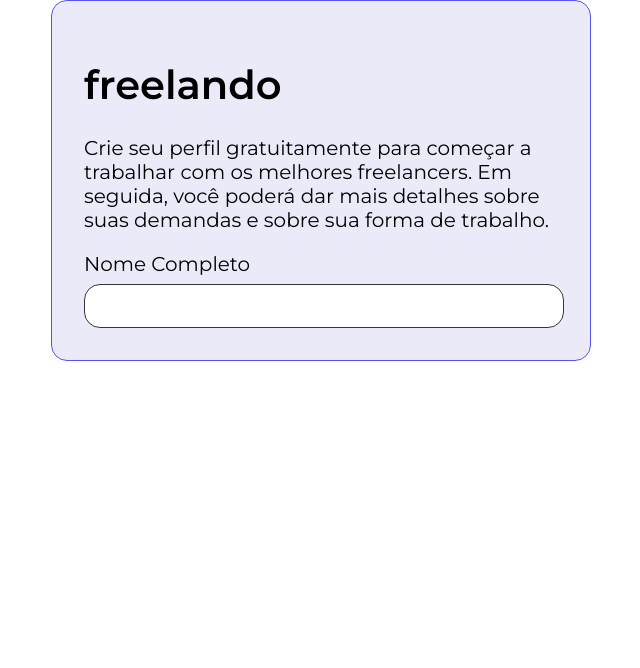
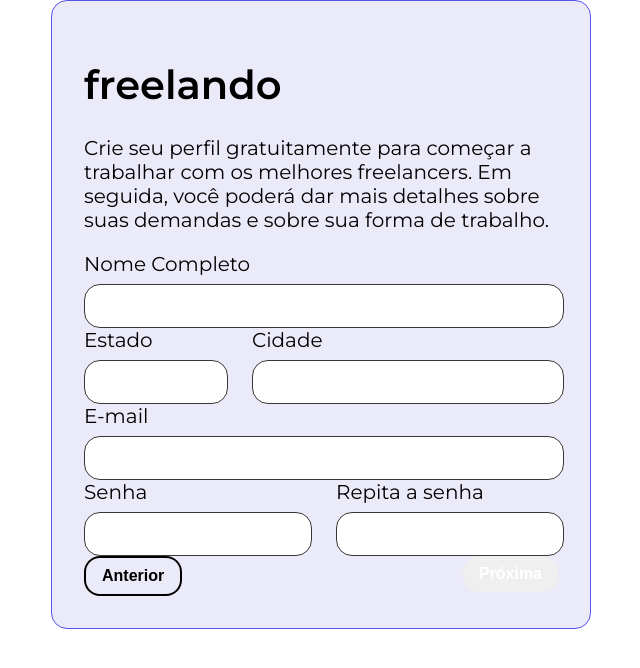
Before and after one commit to PedroPassos081/freelando, a React (Create React App) app: page / in a window 1280 px wide. Shown: the top 668 px of the page, without its empty margins (319-959 px from the left). Built offline with nearby package versions, Linux system fonts and the light colour scheme.

Commit message:
Adicionando todos os campos do projeto

```diff
--- a/src/App.js
+++ b/src/App.js
@@ -6,6 +6,7 @@ import { Estilos } from "./components/EstilosGlobais/Estilos";
 import ProvedorTema from "./components/ProvedorTema";
 import Rodape from "./components/Rodape";
 import Tipografia from "./components/Tipografia";
+import Botao from "./components/Botao";
 
 
 function App() {
@@ -15,7 +16,7 @@ function App() {
       <Cabecalho />
       <Container>
         <Row justify="center">
-          <Col lg={6}>
+          <Col lg={6} md={8} sm={12}>
             <Card >
               <Tipografia variante='h1' componente='h1'>
                 freelando
@@ -23,7 +24,46 @@ function App() {
               <Tipografia variante='body' componente='body'>
                 Crie seu perfil gratuitamente para começar a trabalhar com os melhores freelancers. Em seguida, você poderá dar mais detalhes sobre suas demandas e sobre sua forma de trabalho.
               </Tipografia>
-              <CampoTexto titulo='Nome Completo' />
+              <Row>
+                <Col>
+                  <CampoTexto titulo='Nome Completo' />
+                </Col>
+              </Row>
+              <Row>
+                <Col lg={4} md={4} sm={4} >
+                  <CampoTexto titulo='Estado' />
+                </Col>
+                <Col lg={8} md={8} sm={8} >
+                  <CampoTexto titulo='Cidade' />
+                </Col>
+              </Row>
+              <Row>
+                <Col>
+                  <CampoTexto titulo='E-mail' />
+                </Col>
+              </Row>
+              <Row>
+                <Col lg={6} md={6} sm={6} >
+                  <CampoTexto titulo='Senha' />
+                </Col>
+                <Col lg={6} md={6} sm={6} >
+                  <CampoTexto titulo='Repita a senha' />
+                </Col>
+              </Row>
+              <Row>
+                <Col lg={6} md={6} sm={6}>
+                  <Botao variante="secundaria">
+                    Anterior
+                  </Botao>
+                </Col>
+                <Col lg={6} md={6} sm={6}>
+                  <div style={{ textAlign: 'right' }}>
+                    <Botao >
+                      Próxima
+                    </Botao>
+                  </div>
+                </Col>
+              </Row>
             </Card>
           </Col>
         </Row>
```
